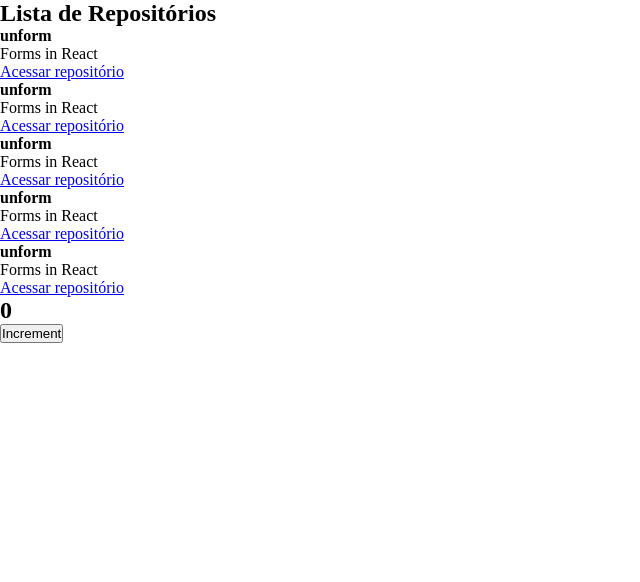
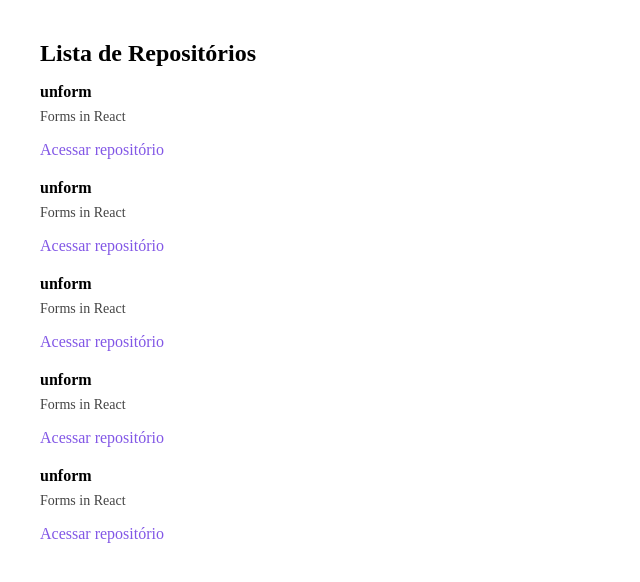
Before and after one commit to eduardocar83/rocketseat-reactjs-ignite, a React app in the folder 01-github-explorer/: page / in a window 1280 px wide. Shown: the top 582 px of the page, without its empty margins (0-640 px from the left). Built offline with nearby package versions, Linux system fonts and the light colour scheme.

Commit message:
01-github-explorer Estilização da listagem

```diff
--- a/01-github-explorer/src/App.jsx
+++ b/01-github-explorer/src/App.jsx
@@ -1,14 +1,12 @@
 import './styles/global.scss';
 import React from 'react';
 import { RepositoryList } from './components/RepositoryList';
-import { Counter } from './components/Counter';
 
 
 export function App() {
     return (
         <>
             <RepositoryList />
-            <Counter />
         </>
     )
 }
--- a/01-github-explorer/src/components/Counter.jsx
+++ /dev/null
@@ -1,19 +0,0 @@
-import React from 'react';
-import { useState } from 'react';
-
-export function Counter() {
-    const [counter, setCounter] = useState(0);
-
-    function increment() {
-        setCounter(counter + 1);
-    }
-
-    return (
-        <div>
-            <h2>{counter}</h2>
-            <button type='button' onClick={increment}>
-                Increment
-            </button>
-        </div>
-    )
-}
--- a/01-github-explorer/src/components/RepositoryList.jsx
+++ b/01-github-explorer/src/components/RepositoryList.jsx
@@ -1,3 +1,4 @@
+import '../styles/repositories.scss';
 import React from 'react';
 import { RepositoryItem } from './RepositoryItem';
 
--- /dev/null
+++ b/01-github-explorer/src/styles/repositories.scss
@@ -0,0 +1,32 @@
+section.repository-list {
+    margin: 40px;
+
+    h1 {
+        margin-bottom: 16px;
+    }
+
+    ul {
+        list-style: none;
+
+        li {
+            & + li {
+                margin-top: 20px;
+            }
+
+            p {
+                font-size: 14px;
+                color: #444;
+                margin-top: 8px;
+            }
+
+            a {
+                display: inline-block;
+                margin-top: 16px;
+                text-decoration: none;
+                color: #8257e6;
+            }
+
+
+        }
+    }
+}
```
